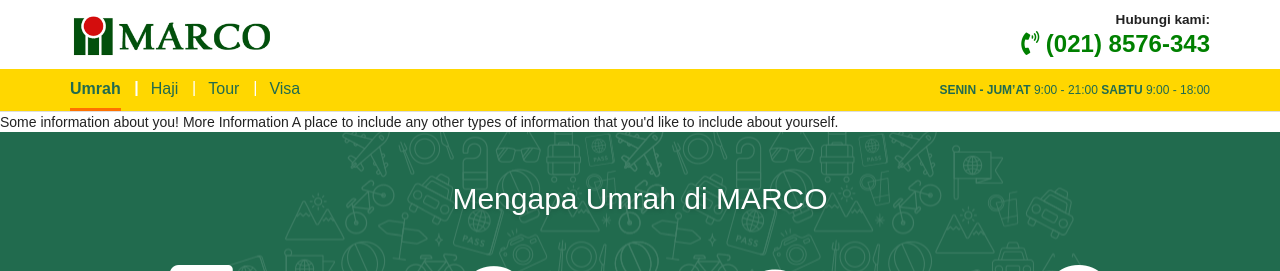
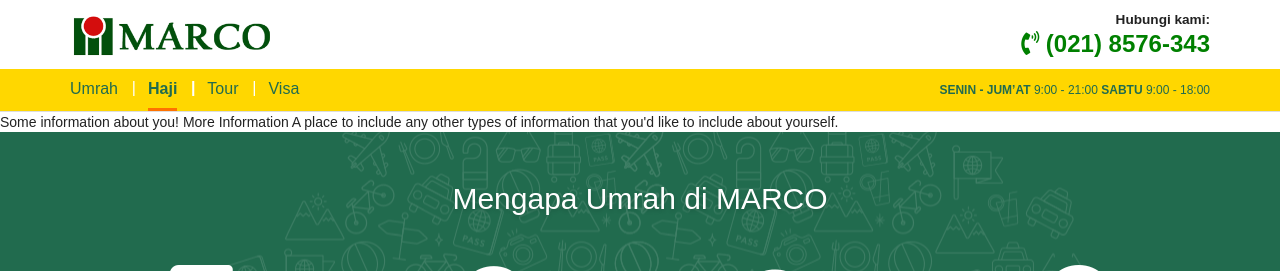
Before and after one commit to kemtol/marco, a Jekyll site: the page built from pages/haji.html, in a window 1280 px wide. Shown: the top 271 px of the page. Built offline with Jekyll 4.4.1, drawn with Linux system fonts in a browser that asks for light colours; nearby versions of some CDN libraries; some web fonts are replaced.

Commit message:
Update header.html

```diff
--- a/_includes/header.html
+++ b/_includes/header.html
@@ -15,17 +15,17 @@
             <nav class="navbar navbar-default">
                 <div class="">
                     <ul class="nav navbar-nav menu-main">
-                        <li class="active">
-                            <a href="/" title="Pesawat">Umrah </a>
+                        {% if page.thispage == "umrah" %}<li class="active">{% else %}<li>{% endif %}
+                            <a href="/" title="Penyelenggara Umrah">Umrah </a>
                         </li>
-                        <li>
-                            <a href="/" title="Hotel">Haji </a>
+                        {% if page.thispage == "haji" %}<li class="active">{% else %}<li>{% endif %}
+                            <a href="/penyelenggara-haji/" title="Penyelenggara Haji">Haji </a>
                         </li>
-                        <li>
-                            <a href="/" title="Kereta Api">Tour </a>
+                        {% if page.thispage == "tour" %}<li class="active">{% else %}<li>{% endif %}
+                            <a href="/tour-travel-syariah/" title="Penyelenggara Tour Syariah">Tour </a>
                         </li>
-                        <li>
-                            <a href="/" title="Sewa Mobil">Visa </a>
+                        {% if page.thispage == "visa" %}<li class="active">{% else %}<li>{% endif %}
+                            <a href="/penyedia-visa-haji-umrah/" title="Penyedia Visa">Visa </a>
                         </li>
                     </ul>
                     <ul class="nav navbar-nav navbar-right menu-main-member">
```
